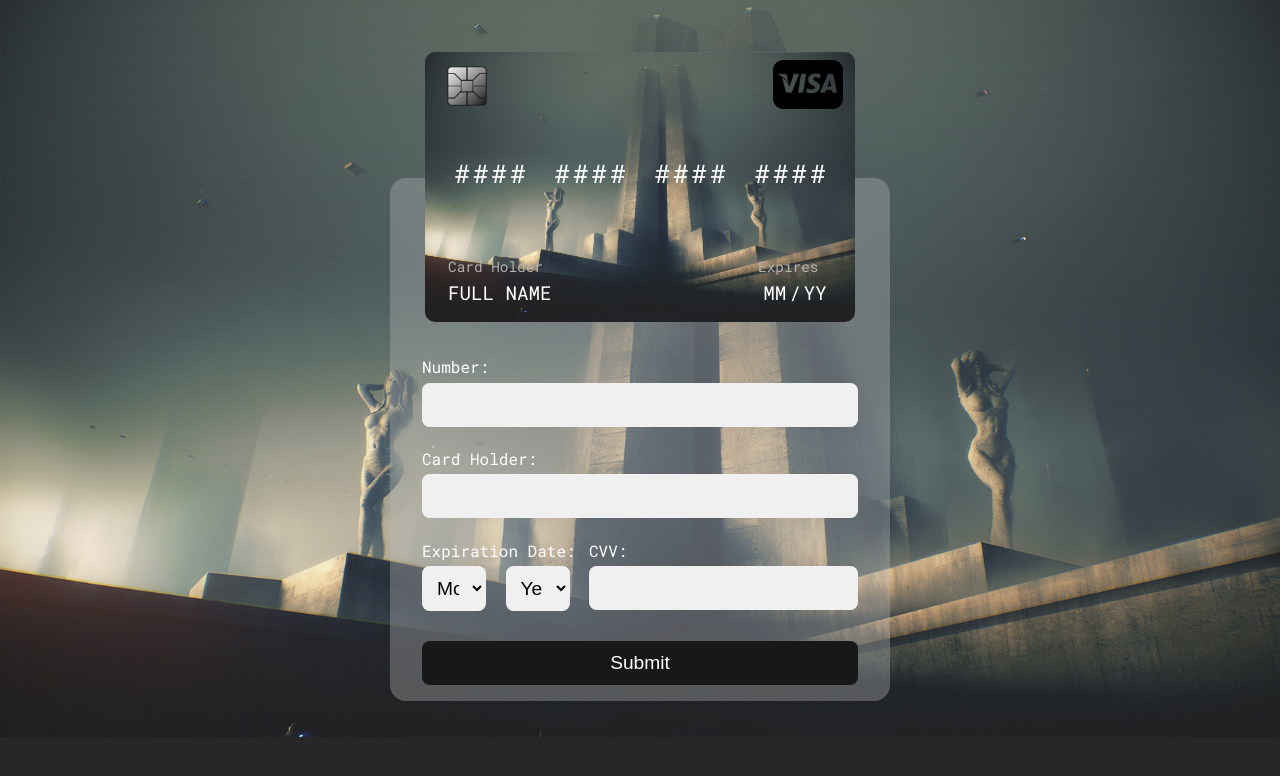
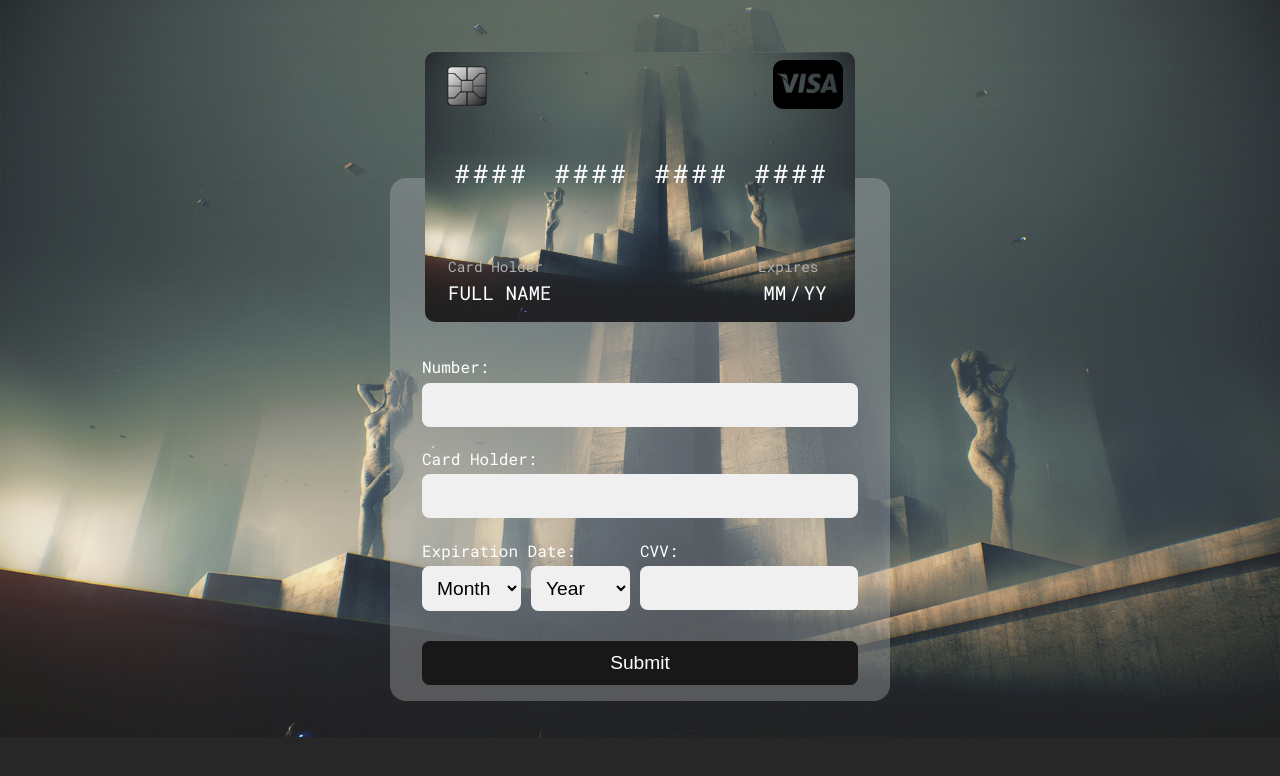
Before and after one commit to Javert5555/CreditCard, a React app: page / in a window 1280 px wide. Shown: the top 776 px of the page. Built offline with nearby package versions, Linux system fonts and the light colour scheme.

Commit message:
fix years and months inputs styles

```diff
--- a/src/styles/input-form.scss
+++ b/src/styles/input-form.scss
@@ -63,16 +63,30 @@ select:focus {
 .input-form__bottom-part,
 .input-form__exp-date_inner {
     display: flex;
+    // overflow: hidden;
+}
+
+.input-form__exp-date {
+    width: 50%;
+}
+
+.input-form__cvv-container {
+    width: 50%;
 }
 
 
 .input-form__month,
 .input-form__year {
-    margin-right: 1em;
-    width: calc(100% - 1em);
+    margin-right: .5em;
+    width: calc(100% - .5em);
     word-break:break-word;
-    box-sizing: border-box;
+    // box-sizing: border-box;
     cursor: pointer;
+}
+
+.input-form__cvv {
+    max-width: 100%;
+    width: auto;
 }
 
 
```
Also changed, not shown: 8 other files (tests, documents, lock files or other folders).
